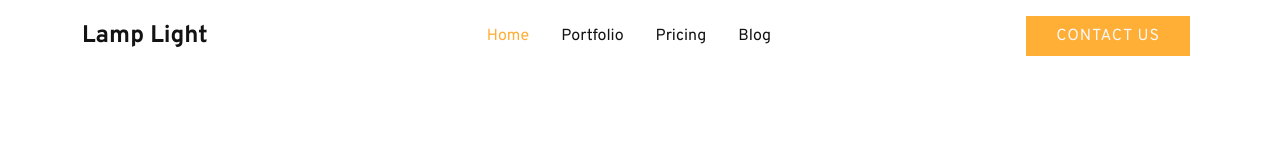
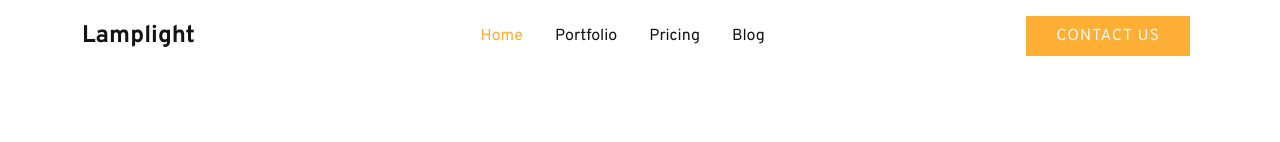
Before and after one commit to grantmacmillan/main-street-digital, a Next.js app: page / in a window 1280 px wide. Shown: the top 142 px of the page. Built offline with nearby package versions, Linux system fonts and the light colour scheme.

Commit message:
Heading changes

```diff
--- a/app/components/CustomNavbar.js
+++ b/app/components/CustomNavbar.js
@@ -36,7 +36,7 @@ const CustomNavbar = () => {
         >
             <Container>
                 <Navbar.Brand as={Link} href="/" passHref>
-                    <span className="navbar-brand">Lamp Light</span>
+                    <span className="navbar-brand">Lamplight</span>
                 </Navbar.Brand>
                 <Navbar.Toggle aria-controls="navbarNav" />
                 <Navbar.Collapse id="navbarNav">
--- a/app/layout.js
+++ b/app/layout.js
@@ -10,7 +10,7 @@ import 'bootstrap/dist/css/bootstrap.min.css';
 const overpass = Overpass({ subsets: ["latin"] });
 
 export const metadata = {
-  title: 'Lamp Light Web Solutions',
+  title: 'Lamplight Web Consulting',
   description: 'Generated by create next app',
 };
 
```
